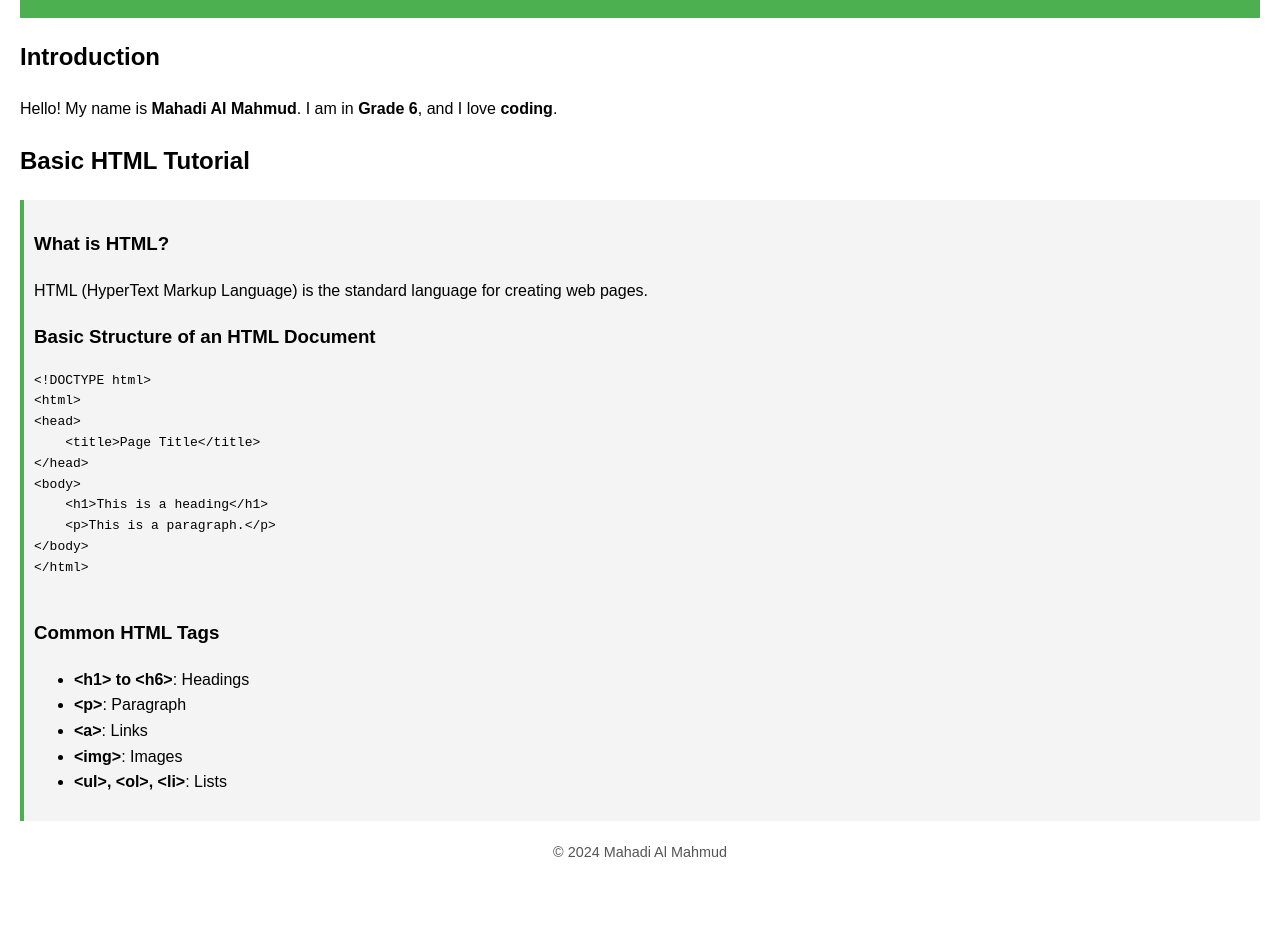
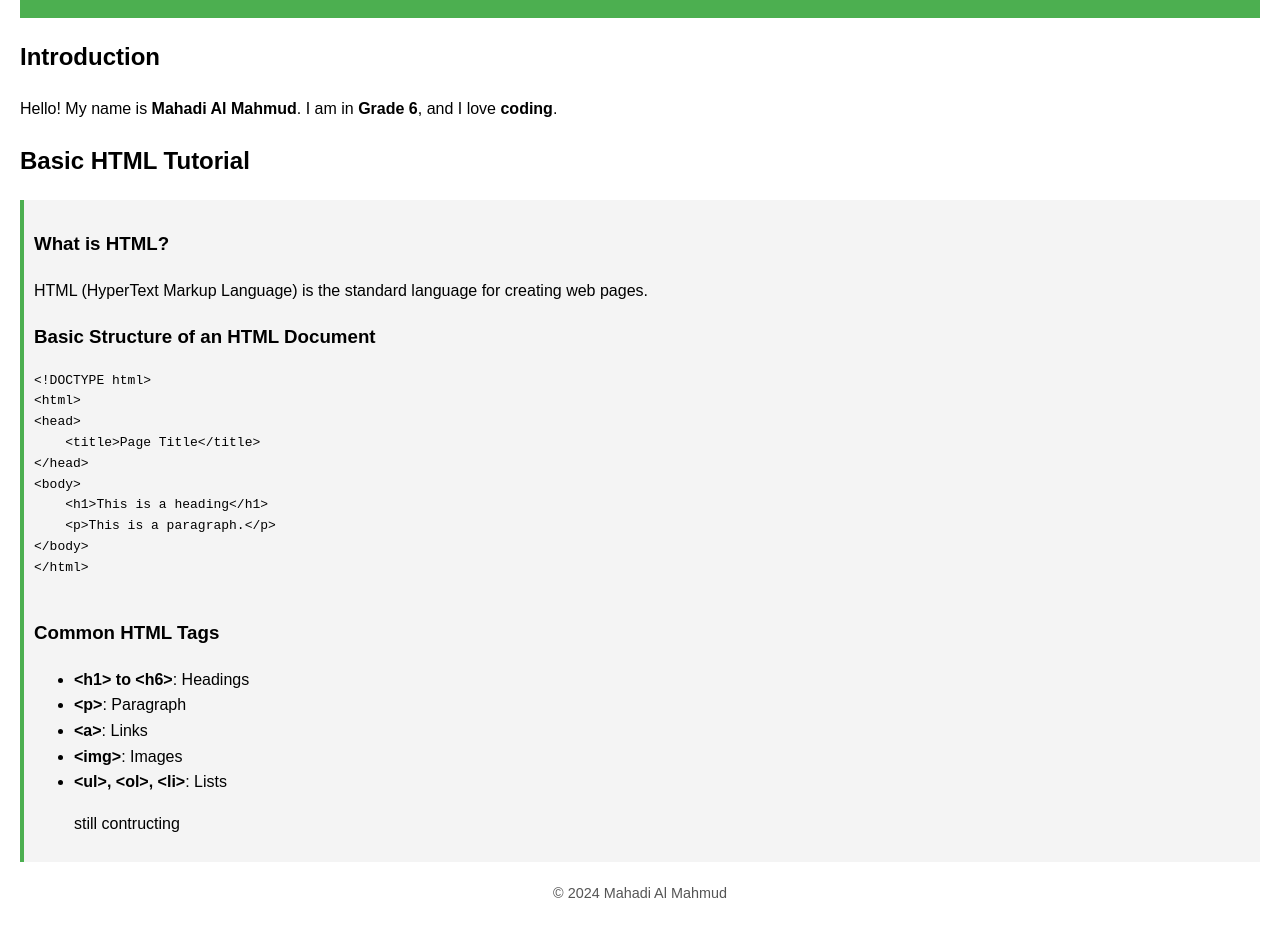
Before and after one commit to foxter612/html, a plain HTML site: page index.html in a window 1280 px wide. Shown: the part 116-1041 px from the top of the page. Before the commit the page ends 1000 px from the top, so only its background shows below. Drawn offline with Linux system fonts and the light colour scheme.

Commit message:
Update index.html

```diff
--- a/index.html
+++ b/index.html
@@ -71,6 +71,7 @@
                 <li><strong>&lt;a&gt;</strong>: Links</li>
                 <li><strong>&lt;img&gt;</strong>: Images</li>
                 <li><strong>&lt;ul&gt;, &lt;ol&gt;, &lt;li&gt;</strong>: Lists</li>
+                <p>still contructing</p>
             </ul>
         </div>
     </section>
```
